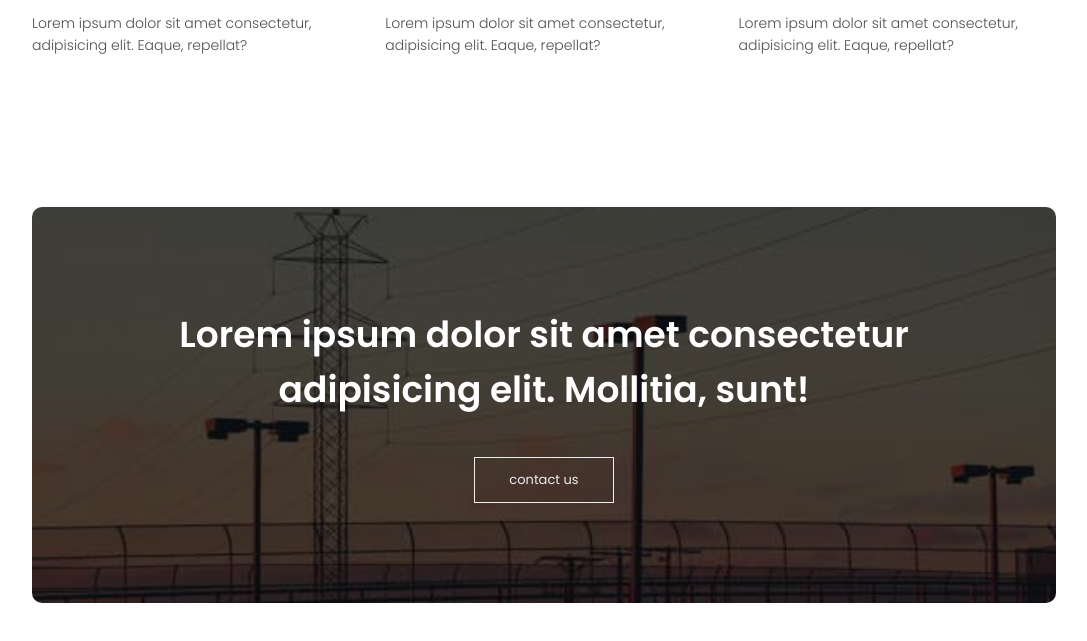
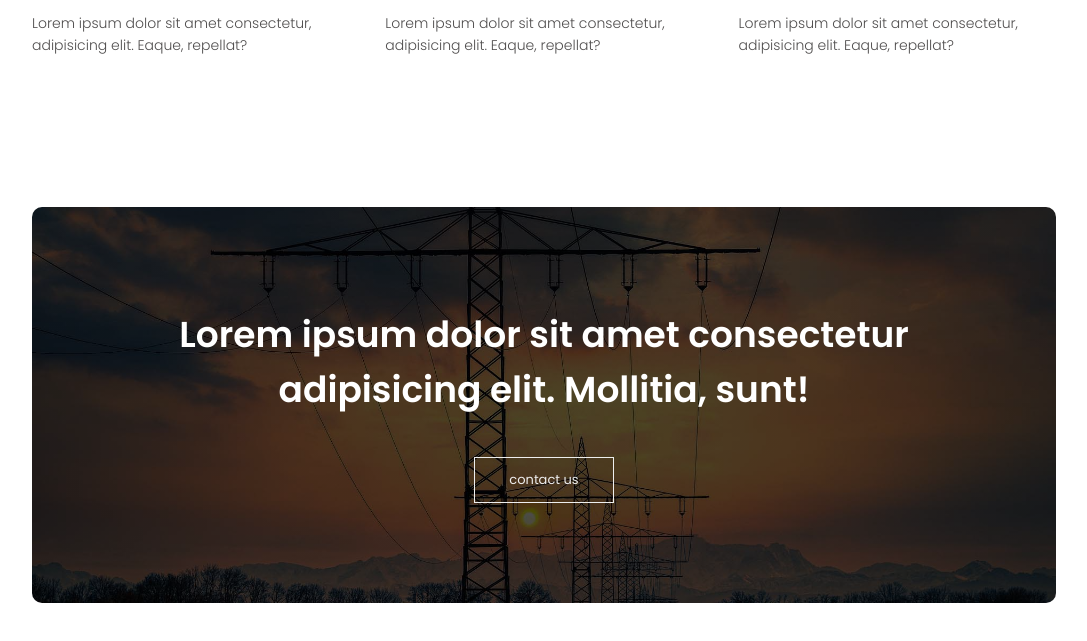
Before and after one commit to hassanmostafa2727/ARTilonELrayis, a plain HTML site: page index.html in a window 1280 px wide. Shown: the part 2470-3111 px from the top of the page, without its empty margins (96-1183 px from the left). Drawn offline with Linux system fonts and the light colour scheme.

Commit message:
Update style3.css

```diff
--- a/style3.css
+++ b/style3.css
@@ -251,7 +251,7 @@ h3{
 .cta{
     margin: 100px auto;
     width: 80%;
-    background-image: linear-gradient(rgba(0,0,0,0.7),rgba(0,0,0,0.7)),url(residential-2.png);
+    background-image: linear-gradient(rgba(0,0,0,0.7),rgba(0,0,0,0.7)),url(carousel-1.jpg);
     background-position: center;
     background-size: cover;
     border-radius: 10px;
```
